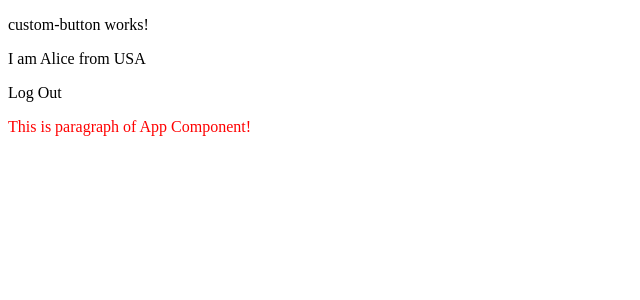
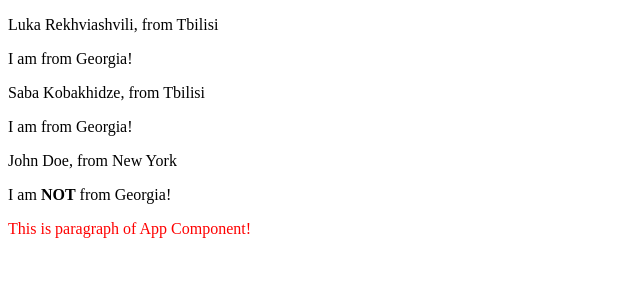
Before and after one commit to HolyCrusaD3R/angular-components-foundamentals, an Angular app: page / in a window 1280 px wide. Shown: the top 300 px of the page, without its empty margins (0-640 px from the left). Built offline with nearby package versions, Linux system fonts and the light colour scheme.

Commit message:
add component human and use it

```diff
--- a/src/app/app.html
+++ b/src/app/app.html
@@ -1,2 +1,13 @@
-<app-custom-button />
+<!-- <app-custom-button /> -->
+<app-human
+  [firstName]="'Luka'"
+  [lastName]="'Rekhviashvili'"
+  [birthCity]="defaultCity"
+/>
+<app-human
+  [firstName]="'Saba'"
+  [lastName]="'Kobakhidze'"
+  [birthCity]="'Tbilisi'"
+/>
+<app-human [firstName]="'John'" [lastName]="'Doe'" [birthCity]="cities[1]" />
 <p>This is paragraph of App Component!</p>
--- a/src/app/app.ts
+++ b/src/app/app.ts
@@ -1,12 +1,16 @@
 import { Component, signal } from '@angular/core';
-import { CustomButton } from './custom-button/custom-button';
+// import { CustomButton } from './custom-button/custom-button';
+
+import { Human } from './human/human';
 
 @Component({
   selector: 'app-root',
-  imports: [CustomButton],
+  imports: [Human],
   templateUrl: './app.html',
   styleUrl: './app.css',
 })
 export class App {
   protected readonly title = signal('components');
+  cities = ['Tbilisi', 'New York'];
+  defaultCity = 'Tbilisi';
 }
--- /dev/null
+++ b/src/app/human/human.html
@@ -0,0 +1,7 @@
+<p>{{ firstName() }} {{ lastName() }}, from {{ birthCity() }}</p>
+@if(birthCity() === "Tbilisi" || birthCity() === "Kutaisi" || birthCity() ===
+"Batumi") {
+<p>I am from Georgia!</p>
+} @else {
+<p>I am <strong>NOT</strong> from Georgia!</p>
+}
--- /dev/null
+++ b/src/app/human/human.ts
@@ -0,0 +1,13 @@
+import { Component, input } from '@angular/core';
+
+@Component({
+  selector: 'app-human',
+  imports: [],
+  templateUrl: './human.html',
+  styleUrl: './human.css',
+})
+export class Human {
+  firstName = input<string>();
+  lastName = input<string>();
+  birthCity = input<string>();
+}
```
Also changed, not shown: src/app/human/human.css (added), 1 other file (tests, documents, lock files or other folders).
